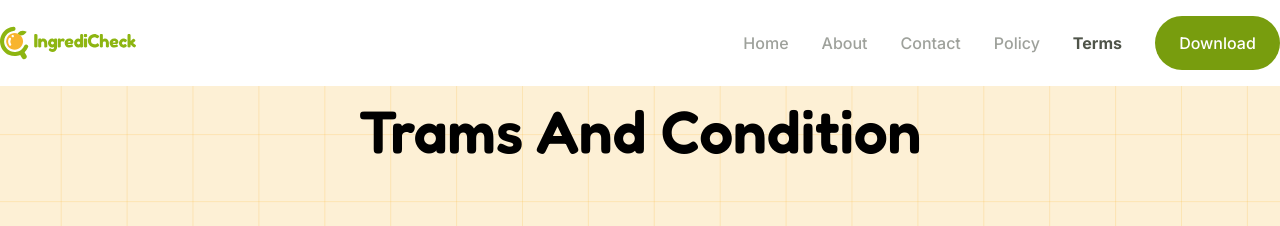
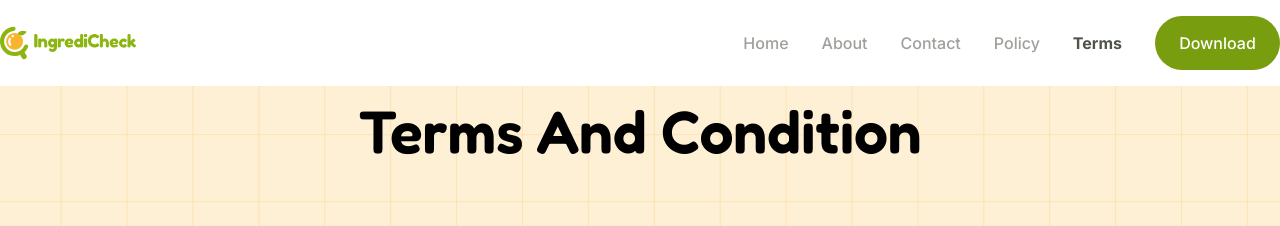
Before and after one commit to nur-it/ingredi-check-landing-page, a React (Vite) app: page /trams-condition in a window 1280 px wide. Shown: the top 226 px of the page. Built offline with nearby package versions, Linux system fonts and the light colour scheme.

Commit message:
slider arrow issue solved

```diff
--- a/src/components/screen/Home/HomeSlider.tsx
+++ b/src/components/screen/Home/HomeSlider.tsx
@@ -35,7 +35,7 @@ const HomeSlider = () => {
           >
             <TfiAngleLeft />
           </div>
-          <div className="w-[90%]">
+          <div className="w-[85%]">
             <Swiper
               ref={sliderRef}
               slidesPerView={1}
--- a/src/pages/TramsAndCondition.tsx
+++ b/src/pages/TramsAndCondition.tsx
@@ -3,7 +3,7 @@ const TramsAndCondition = () => {
     <>
       <section className=" flex flex-col items-center justify-center">
         <h3 className="font-fredoka font-semibold text-inherit text-center text-[4rem] md:text-[6rem] text-green-dark">
-          Trams And Condition
+          Terms And Condition
         </h3>
       </section>
     </>
```
